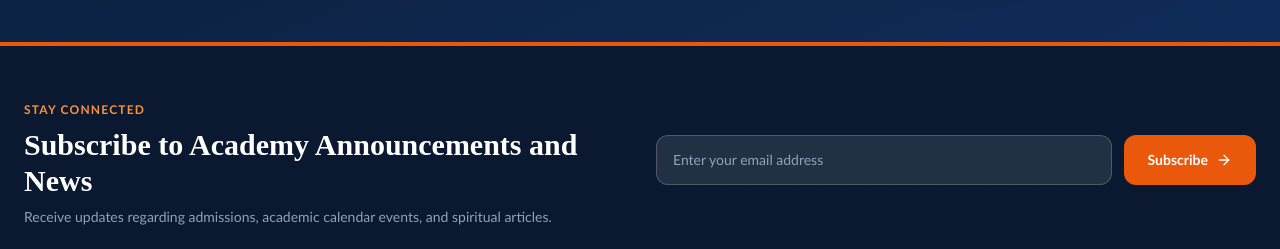
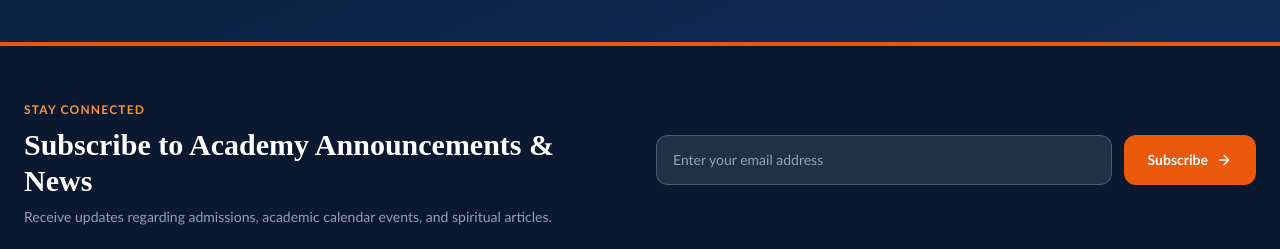
Before and after one commit to Arabi0003/safwatul-mala-academy, a Next.js app: page / in a window 1280 px wide. Shown: the part 2060-2309 px from the top of the page. Built offline with nearby package versions, Linux system fonts and the light colour scheme; a web font is replaced by a local one.

Commit message:
fix: hydration mismatch, clear cache for social icons

```diff
--- a/src/components/layout/Footer.tsx
+++ b/src/components/layout/Footer.tsx
@@ -84,7 +84,7 @@ export default function Footer() {
           <div>
             <span className="text-xs font-bold uppercase tracking-widest text-[var(--orange-glow)]">Stay Connected</span>
             <h3 className="font-[Playfair] text-2xl md:text-3xl font-bold mt-1 text-white">
-              Subscribe to Academy Announcements and News
+              Subscribe to Academy Announcements {"\u0026"} News
             </h3>
             <p className="text-slate-400 text-sm mt-2">
               Receive updates regarding admissions, academic calendar events, and spiritual articles.
```
